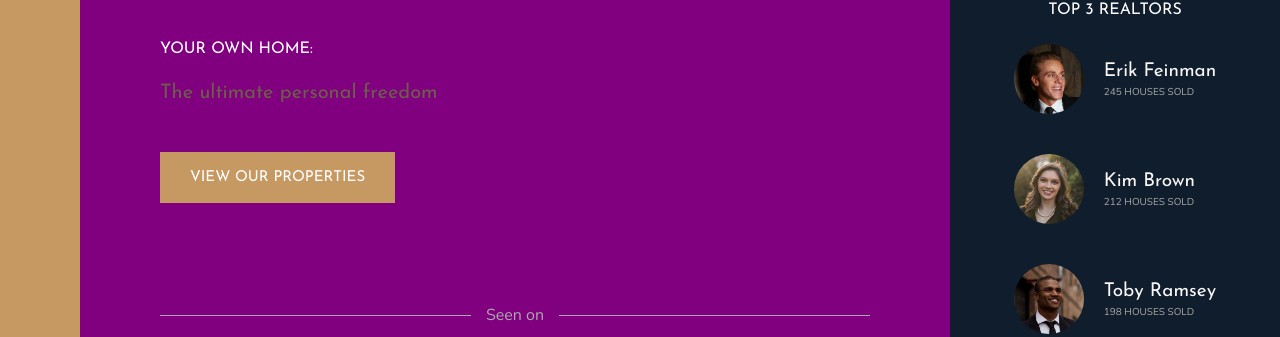
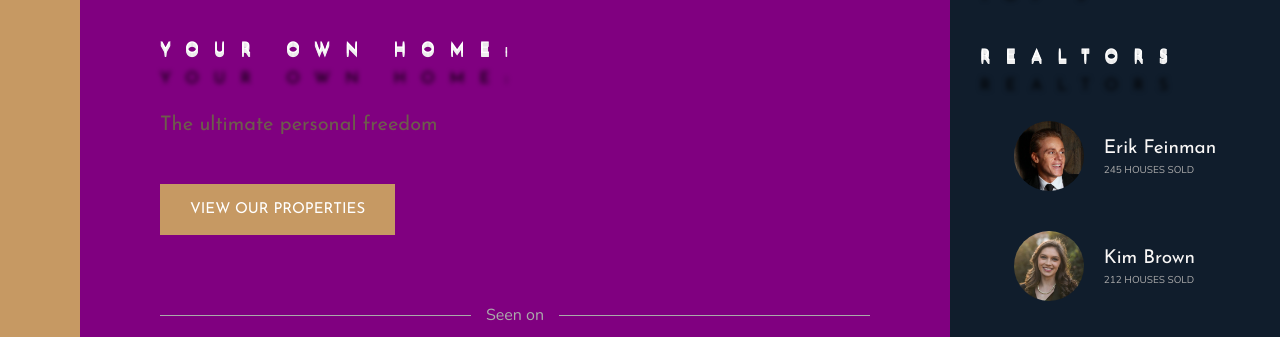
Before and after one commit to AlexisICE/nexter_sass, a website: page index.html in a window 1280 px wide. Shown: the part 154-491 px from the top of the page. Drawn offline with nearby package versions, Linux system fonts and the light colour scheme.

Commit message:
First Commit

```diff
--- a/app/scss/globals/typography.scss
+++ b/app/scss/globals/typography.scss
@@ -18,6 +18,17 @@
     color: white;
     //color: var(--color-primary);
     text-transform: uppercase;
+    line-height: 90px;
+    letter-spacing: 15px;
+    text-shadow:
+    0 1px 0 #efefef,
+    0 2px 0 #efefef,
+    0 3px 0 #efefef,
+    0 4px 0 #efefef,
+    0 30px 5px rgb(0,0,0,1);
+
+    font-family: arial;
+    font-size:
 }
 .heading-4{
     @include heading;
--- a/app/scss/utils/mixin.scss
+++ b/app/scss/utils/mixin.scss
@@ -2,6 +2,8 @@
 // FONT VARIABLES
 $font-primary: 'Nunito', sans-serif;
 $font-display: 'Josefin Sans', sans-serif;
+
+
 $bp-largest: 75em;   // 1200px
 $bp-large: 62.5em;   // 1000px
 $bp-medium: 50em;    // 800px;
```
Also changed, not shown: app/scss/style.css (added), dist/style.css, 2 other files.
